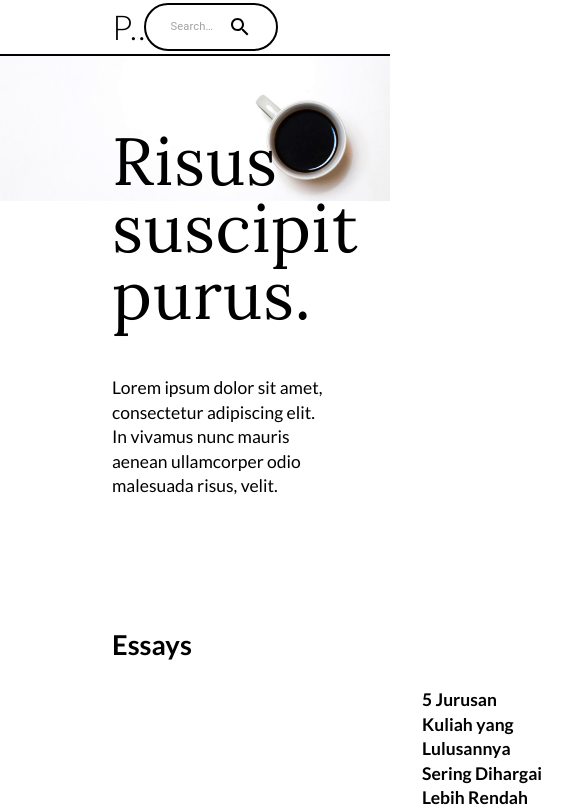
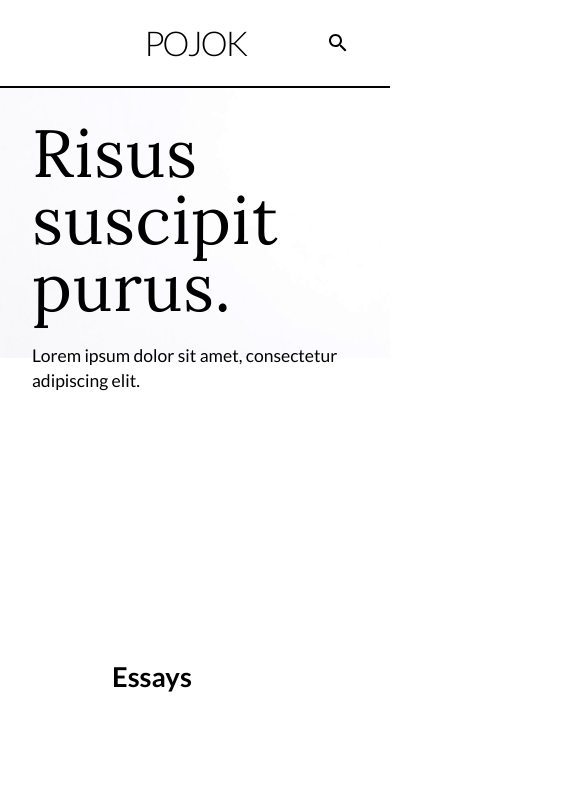
Before and after one commit to Lendi156/pojok, a React (Create React App) app: page / in a window 390 px wide. Shown: the top 808 px of the page, 573 px wide, since content can reach past the window. Built offline with nearby package versions, Linux system fonts and the light colour scheme.

Commit message:
Responsive Header and Hero

```diff
--- a/src/Component/Header.jsx
+++ b/src/Component/Header.jsx
@@ -1,5 +1,5 @@
 /* eslint-disable no-useless-computed-key */
-import React, { useRef } from 'react';
+import React, { useRef, useState } from 'react';
 import { useDispatch } from 'react-redux';
 import { makeStyles } from '@mui/styles';
 import AppBar from '@mui/material/AppBar';
@@ -8,6 +8,8 @@ import Toolbar from '@mui/material/Toolbar';
 import SearchIcon from '@mui/icons-material/Search';
 import Typography from '@mui/material/Typography';
 import InputBase from '@mui/material/InputBase';
+import IconButton from '@mui/material/IconButton';
+import { ClickAwayListener } from '@mui/material';
 import { essayFound, displayingResult } from '../Redux/searchEssay';
 import detail from '../Data/DetailEssayData';
 
@@ -16,37 +18,59 @@ const useStyles = makeStyles(() => ({
     backgroundColor: 'white',
     boxShadow: 'none',
     borderBottom: '2px solid black',
-    padding: '0 112px',
-    display: 'flex',
-    justifyContent: 'space-between',
-    minHeight: '88px',
-    // ['@media (max-width:769px)']: {
-    //   padding: '0 64px',
-    // },
-    // ['@media (max-width:600px)']: {
-    //   padding: '16px',
-    //   flexDirection: 'column',
-    // },
+    padding: '0 64px',
+    height: '88px',
+    position: 'relative',
+    ['@media (max-width:769px)']: {
+      padding: '0 32px',
+    },
+  },
+  searchContainer: {
+    position: 'absolute',
+    right: '0',
+    margin: '0 64px',
+    ['@media (max-width:769px)']: {
+      margin: '0 32px',
+    },
   },
   search: {
     border: '2px solid black',
     alignItems: 'center',
     height: '48px',
-    padding: '0 24px',
+    padding: '0 16px 0 24px',
     display: 'flex',
     justifyContent: 'space-between',
     borderRadius: '37px',
     width: '308px',
-    // ['@media (max-width:769px)']: {
-    // },
-    // ['@media (max-width:600px)']: {
-    // },
+    ['@media (max-width:600px)']: {
+      top: '-88px',
+      display: 'none',
+    },
+  },
+  searchMobile: {
+    border: '2px solid black',
+    alignItems: 'center',
+    height: '48px',
+    padding: '0 16px 0 24px',
+    display: 'flex',
+    justifyContent: 'space-between',
+    borderRadius: '37px',
+    width: 'calc(100vw - 64px)',
+    backgroundColor: 'white',
+  },
+  searchIcon: {
+    display: 'none',
+    ['@media (max-width:600px)']: {
+      display: 'block',
+    },
+  },
+  searchIconMobile: {
+    display: 'none',
   },
 }));
 
 export default function Header() {
   const dispatch = useDispatch();
-
   // Handle input
   const SearchArticle = async (input) => {
     const keyword = input;
@@ -68,9 +92,15 @@ export default function Header() {
     }
   };
 
+  const [mobile, setMobile] = useState(false);
+  const searchButtonToggle = () => {
+    setMobile(true);
+  };
+  const handleClickAway = () => {
+    setMobile(false);
+  };
   // Styling Component
   const classes = useStyles();
-
   return (
     <>
       <Box sx={{ flexGrow: 1 }}>
@@ -81,12 +111,29 @@ export default function Header() {
               noWrap
               component="div"
               sx={{
-                display: 'block', color: 'black', fontSize: '2.441rem', fontFamily: 'Lato', fontWeight: '300', letterSpacing: '-0.065em',
+                display: 'block',
+                color: 'black',
+                fontSize: '2.441rem',
+                fontFamily: 'Lato',
+                fontWeight: '300',
+                letterSpacing: '-0.065em',
+                width: '100%',
+                zIndex: '0',
+                ['@media (max-width:600px)']: {
+                  textAlign: 'center',
+                },
               }}
             >
               POJOK
             </Typography>
-            <div className={classes.search}>
+            <ClickAwayListener onClickAway={() => { handleClickAway(); }}>
+              <div className={classes.searchContainer}>
+                <div className={mobile ? classes.searchIconMobile : classes.searchIcon}>
+                  <IconButton onClick={() => { searchButtonToggle(); }}>
+                    <SearchIcon style={{ color: 'black', width: '24px', height: '24px' }} />
+                  </IconButton>
+                </div>
+                <div className={mobile ? classes.searchMobile : classes.search}>
                   <InputBase
                     type="search"
                     inputRef={valueRef}
@@ -95,8 +142,12 @@ export default function Header() {
                     onKeyPress={enterPressed}
                     style={{ fontSize: '0.8rem', width: '100%' }}
                   />
+                  <IconButton onClick={() => { SearchArticle(valueRef.current.value); }}>
                     <SearchIcon style={{ color: 'black', width: '24px', height: '24px' }} />
+                  </IconButton>
                 </div>
+              </div>
+            </ClickAwayListener>
           </Toolbar>
         </AppBar>
       </Box>
--- a/src/Pages/HomePage.jsx
+++ b/src/Pages/HomePage.jsx
@@ -1,3 +1,4 @@
+/* eslint-disable no-useless-computed-key */
 import React from 'react';
 import { Grid } from '@mui/material';
 import Typography from '@mui/material/Typography';
@@ -14,20 +15,47 @@ const useStyles = makeStyles({
     display: 'grid',
   },
   heroImg: {
-    width: '100%',
     zIndex: '0',
+    height: '534px',
     position: 'absolute',
+    objectFit: 'cover',
+    objectPosition: 'right bottom',
+    right: '0',
+    ['@media (max-width:1180px)']: {
+      right: '-100px',
+    },
+    ['@media (max-width:885px)']: {
+      right: '-150px',
+    },
+    ['@media (max-width:769px)']: {
+      height: '334px',
+      right: '-40px',
+    },
+    ['@media (max-width:550px)']: {
+      left: '0',
+      height: '270px',
+      right: 'unset',
+    },
   },
   heroContent: {
     zIndex: '2',
     position: 'absolute',
-    margin: '72px 0 0 112px',
+    margin: '64px 0 0 64px',
     maxWidth: '55vw',
+    ['@media (max-width:769px)']: {
+      margin: '32px 0 0 32px',
+    },
+    ['@media (max-width:550px)']: {
+      maxWidth: 'unset',
+    },
   },
   heroContentDesc: {
     fontSize: '1.25rem',
     fontWeight: '400',
     marginTop: '48px',
+    ['@media (max-width:769px)']: {
+      marginTop: '24px',
+    },
   },
   main: {
     position: 'relative',
@@ -52,9 +80,8 @@ function HomePage() {
           <Typography style={{ fontSize: '4.768rem', lineHeight: '100%', fontFamily: 'Lora' }}>
             Risus suscipit purus.
           </Typography>
-          <h2 style={{ fontSize: '1.25rem', fontWeight: '400', marginTop: '48px' }}>
-            Lorem ipsum dolor sit amet, consectetur adipiscing elit. In vivamus
-            nunc mauris aenean ullamcorper odio malesuada risus, velit.
+          <h2 className={classes.heroContentDesc}>
+            Lorem ipsum dolor sit amet, consectetur adipiscing elit.
           </h2>
         </div>
       </div>
--- a/src/index.css
+++ b/src/index.css
@@ -11,6 +11,7 @@
 
 html, body {
   height: 100%;
+  overflow-x: hidden;
 }
 
 body {
```
Lines whose indentation alone changed are shown as unchanged.
